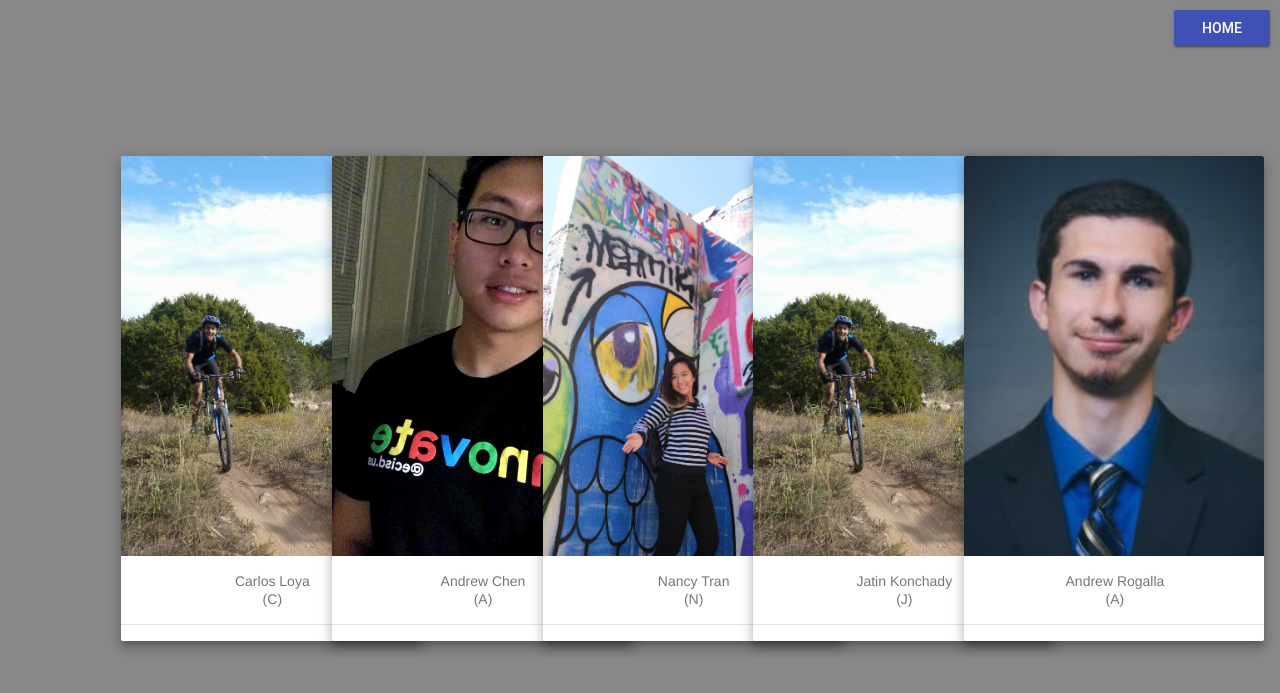
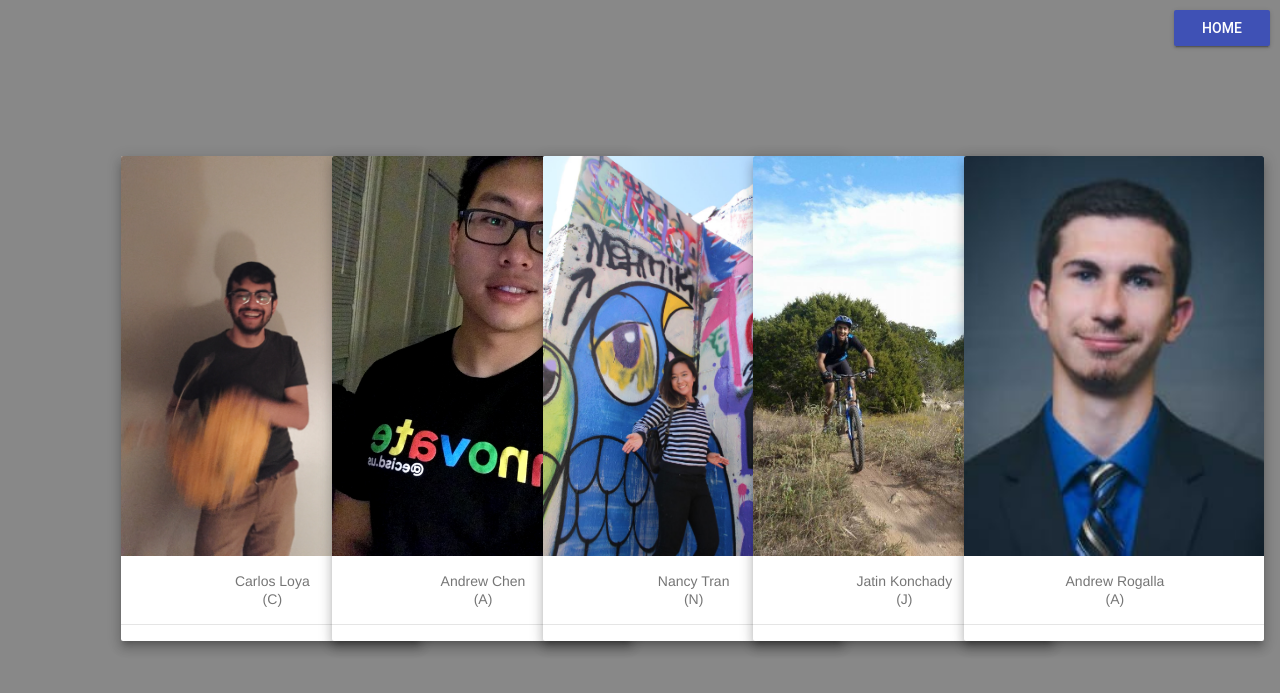
Before and after one commit to soy-bean/cs329e, a Flask app: page /stats/ in a window 1280 px wide. Shown: the top 693 px of the page. Run offline with Flask 2, Linux system fonts and the light colour scheme.

Commit message:
Added my picture and bio to the stats page.

```diff
--- a/templates/stats.html
+++ b/templates/stats.html
@@ -50,7 +50,7 @@
 		.home-card-wide > .mdl-card__title_Carlos {
             color: #fff;
             height: 400px;
-            background: url("{{url_for('static', filename='Jkon.jpg')}}") center / cover;
+            background: url("{{url_for('static', filename='carlos.JPG')}}") center / cover;
         }
         .home-card-wide > .mdl-card__menu {
             color: #fff;
@@ -83,10 +83,10 @@
 
 	<h3>Carlos Loya</h3>
 	<img src="./pics/" width="150px" height="150px" style="padding: 0.5%">
-	<p></p>
+	<p>I'm a Human Development Major wanting to use technology to better understand the world and our place within it. I also work on web development at a cloud consulting firm, Intelligo.</p>
 	<li>Number of commits: 0</li>
 	<li>Number of issues: 0</li>
-	<li>Number of unit tests: 0</li>
+	<li>Number of unit tests: 9001</li>
 
 	<br>
 
```
Also changed, not shown: static/carlos.JPG (added).
